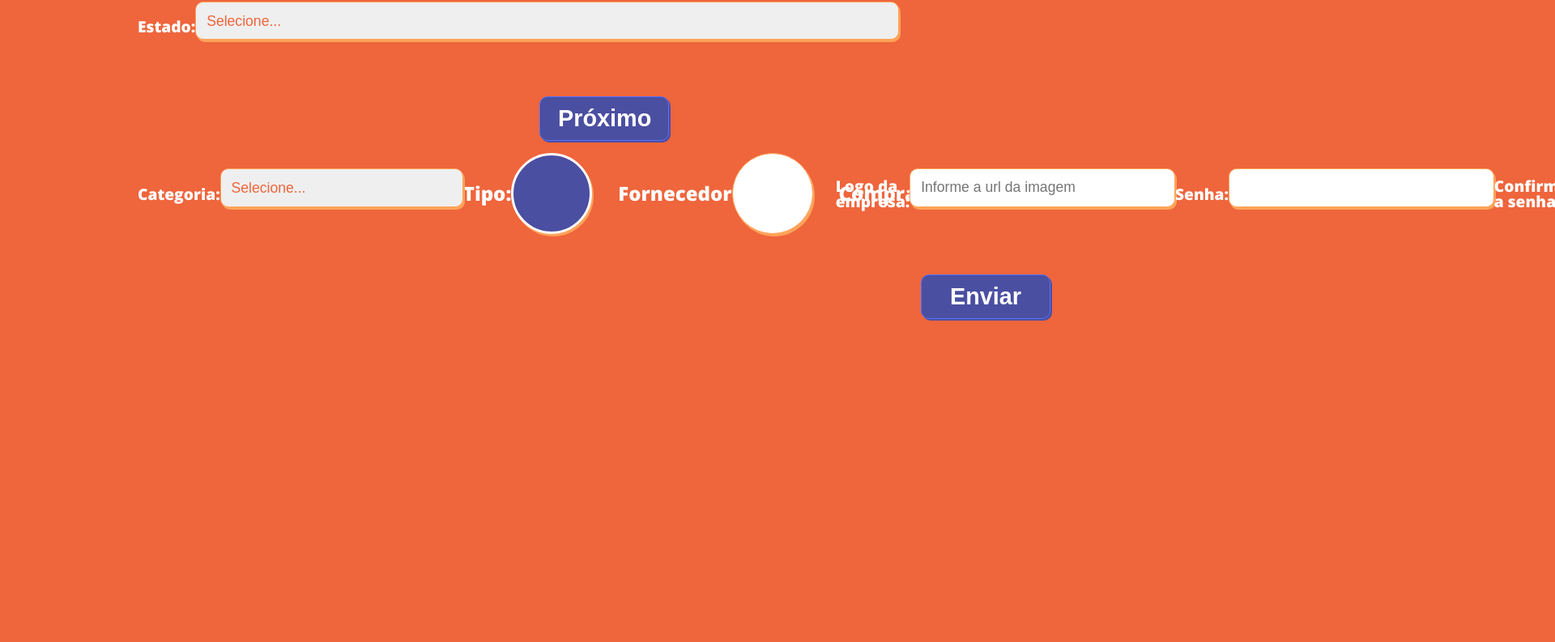
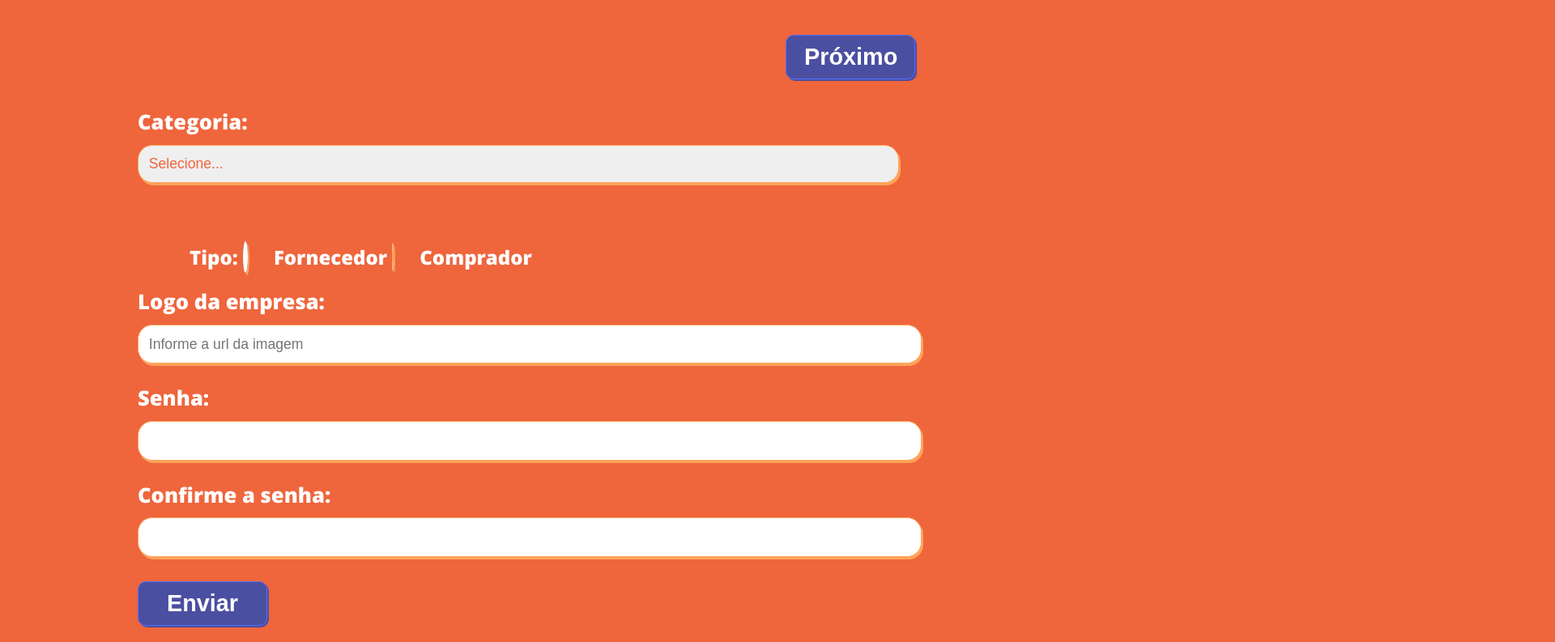
Before and after one commit to Achei-Aqui/willthala_fornecimentos, a website built with Vite: page front/src/html/register.html in a window 1280 px wide. Shown: the part 1611-2404 px from the top of the page at 81% size, 1920 px wide, since content can reach past the window. Before the commit the page ends 2025 px from the top, so only its background shows below. Built offline with nearby package versions, Linux system fonts and the light colour scheme; a web font is replaced by a local one.

Commit message:
add ContactRegister style

```diff
--- a/front/src/components/ButtonForm/ButtonNext/index.js
+++ b/front/src/components/ButtonForm/ButtonNext/index.js
@@ -1,6 +1,8 @@
 const ButtonNext = () => {
 	return /* html */ `
-		<button class="pattern_button">Próximo</button>
+		<div class="container-button-next-form">
+			<button class="pattern_button button-next-form">Próximo</button>
+		</div>
 	`;
 }
 
--- a/front/src/components/ButtonForm/ButtonSend/index.js
+++ b/front/src/components/ButtonForm/ButtonSend/index.js
@@ -1,3 +1,4 @@
+import '../../../styles/elements/pattern_button.css'
 const ButtonSend = () => {
 	return /* html */ `
 		<button class="pattern_button" type="submit">Enviar</button>
--- a/front/src/components/ContactRegister/index.js
+++ b/front/src/components/ContactRegister/index.js
@@ -1,3 +1,4 @@
+import '../../styles/desktop/register_style.css';
 import ButtonNext from "../ButtonForm/ButtonNext";
 
 const ContactRegister = () => {
@@ -12,16 +13,16 @@ const ContactRegister = () => {
 			</div>
 
 			<div class="container-cnpj-phone">
-				<div class="div-input div-company-cnpj">
+
 				<label for="input-company-cnpj"> CNPJ:
 					<input class="input" id="input-company-cnpj" type="text" required>
 				</label>
-				</div>
-				<div class="div-input div-company-phone">
+
+
 				<label for="input-company-phone"> Telefone:
 					<input class="input" id="input-company-phone" type="tel" required>
 				</label>
-				</div>
+
 			</div>
 
 			<div class="div-input div-company-email">
--- a/front/src/components/FormLogin/style.css
+++ b/front/src/components/FormLogin/style.css
@@ -48,3 +48,7 @@ label {
 	text-align: left;
 	width: 70vw;
 }
+
+.pattern_button {
+	margin: 20px auto;
+}
--- a/front/src/components/PerfilRegister/index.js
+++ b/front/src/components/PerfilRegister/index.js
@@ -2,7 +2,6 @@ import '../../styles/tools/containers.css';
 import '../../styles/settings/colors.css';
 import '../../styles/elements/inputs_forms.css';
 import '../../styles/elements/pattern_button.css';
-import '../../styles/desktop/register_style.css';
 import './style.css';
 import MainHeader from '../MainHeader';
 import AddressRegister from '../AddressRegister';
--- a/front/src/components/PerfilRegister/style.css
+++ b/front/src/components/PerfilRegister/style.css
@@ -23,12 +23,11 @@ form {
 }
 
 .logo-header {
-	max-width: 296px;
+	max-width: 120px;
 	padding: 10px;
-	width: 30vw;
+	width: 30%;
 	background-color: var(--color-white);
 	border-radius: 300px;
-
 }
 
 form {
@@ -58,8 +57,8 @@ label,
 .input {
 	display: block;
 	margin: 15px 0 30px;
-	max-width: 920px;
-	width: 82vw;
+	max-width: 940px;
+	width: 87vw;
 }
 
 .categories-select {
--- a/front/src/styles/desktop/register_style.css
+++ b/front/src/styles/desktop/register_style.css
@@ -3,7 +3,8 @@
 	.div-main-header-register-logo {
 		align-items: center;
 		display: flex;
-		justify-content: space-between;
+		flex-direction: row;
+		justify-content: space-around;
 	}
 
 	.main-title {
@@ -11,50 +12,32 @@
 		width: 150px;
 	}
 
-	.div-input,
-	label {
-		align-items: center;
-		display: flex;
-		margin-top: -35px;
-		max-width: 940px;
+	.h2-register {
+		order: 0;
 	}
 
-	.div-input label {
-		font-size: 1.2rem;
+	.container-cnpj-phone {
+		display: flex;
+		max-width: 960px;
+		justify-content: space-between;
 	}
 
-	.container-cnpj-phone,
-	.container-category-type,
-	.div-company-password {
-		display: flex;
-		justify-content: space-between;
-		max-width: 959px;
+	#input-company-cnpj,
+	#input-company-phone {
+		width: 38vw;
+		max-width: 440px;
 	}
 
-	.container-password {
-		display: flex;
-		justify-content: space-between;
-
+	#input-company-cnpj {
+		margin-right: 20px;
 	}
 
-	.container-cnpj-phone .input,
-	.container-category-type .input {
-		max-width: 340px;
-		width: 90vw;
+	.button-next-form {
+		float: right;
 	}
 
-	.container-password .input {
-		justify-content: space-between;
-		max-width: 300px;
-	}
-
-	.div-input.div-type-radio {
-		align-content: center;
-		display: flex;
-		justify-content:
-		space-between;
-		margin-top: -35px;
-		max-width: 460px;
+	.container-button-next-form {
+		width: 960px;
 	}
 
 }
--- a/front/src/styles/elements/inputs_forms.css
+++ b/front/src/styles/elements/inputs_forms.css
@@ -1,6 +1,6 @@
 .input {
 	border: 1px solid var(--color-orange-border);
-	border-radius: 10px;
+	border-radius: 18px;
 	box-shadow: 2px 3px var(--color-orange-border);
 	color: var(--color-orange);
 	font-size: 1.1rem;
--- a/front/src/styles/elements/pattern_button.css
+++ b/front/src/styles/elements/pattern_button.css
@@ -8,7 +8,7 @@
 	display: block;
 	font-size: 1.8rem;
 	font-weight: bolder;
-	margin: 20px auto;
+	margin: 20px 0;
 	padding: 10px 22px;
 	text-align: center;
 	width: 10rem;
```
Lines whose indentation alone changed are shown as unchanged.
